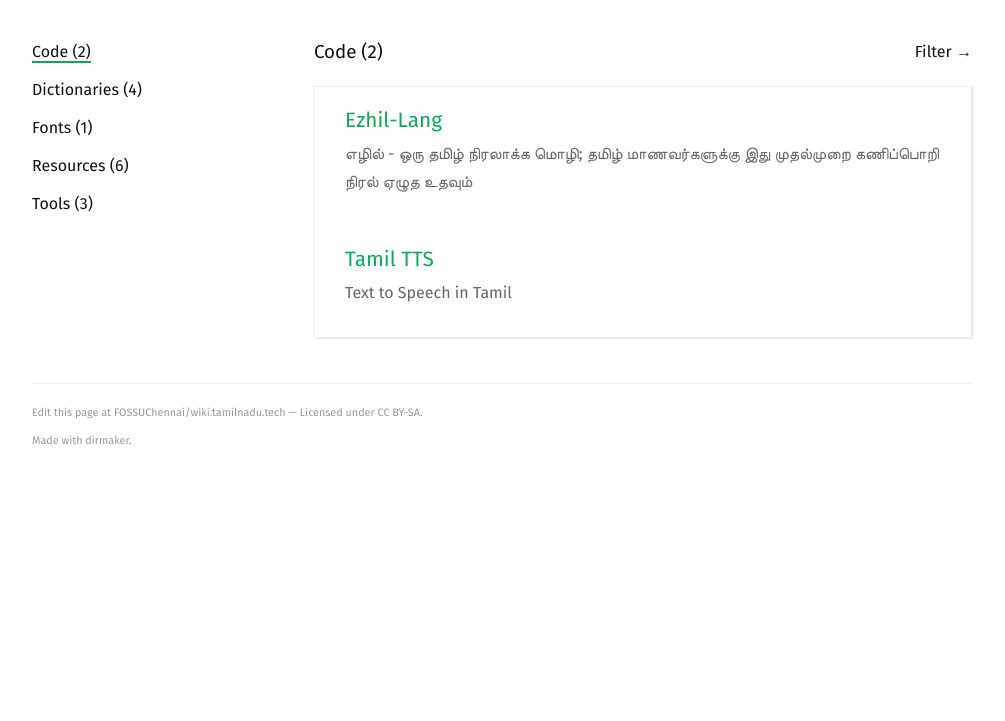
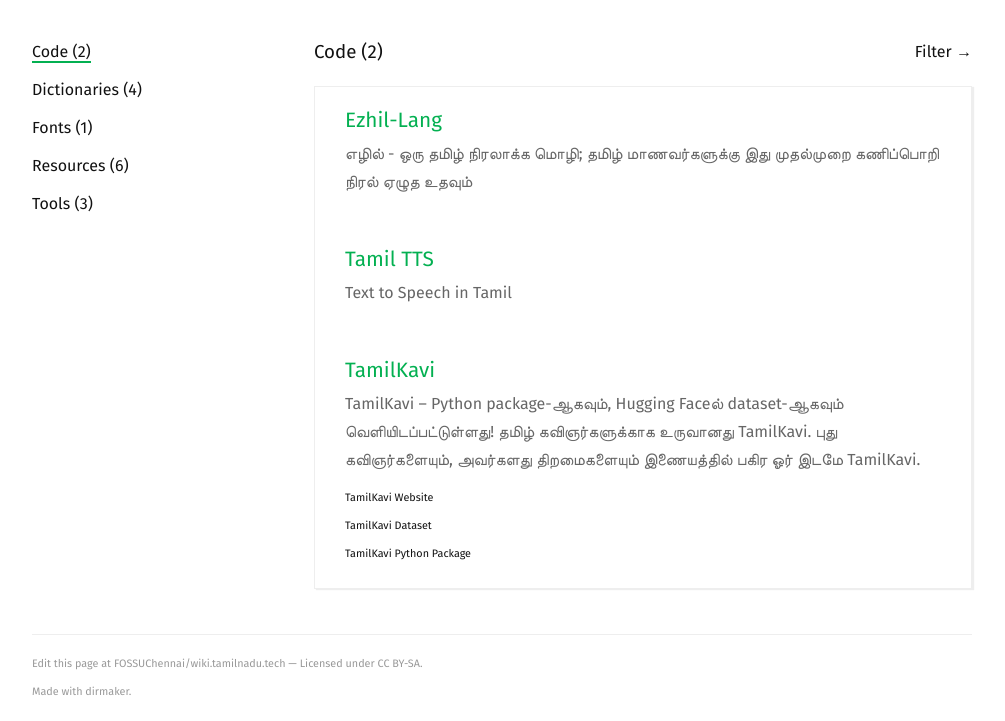
Before and after one commit to nammahari/wiki.tamilnadu.tech, a plain HTML site: page site/code.html in a window 1280 px wide. Shown: the part 155-876 px from the top of the page, without its empty margins (138-1143 px from the left). Before the commit the page ends 800 px from the top, so only its background shows below. Drawn offline with Linux system fonts and the light colour scheme.

Commit message:
Add TamilKavi in code section

```diff
--- a/site/code.html
+++ b/site/code.html
@@ -1,5 +1,6 @@
 <!DOCTYPE html>
 <html lang="en">
+
 <head>
 	<title>Code / தமிழ் மொழி கணினி வளங்களின் அடைவு.</title>
 	<meta http-equiv="Content-Type" content="text/html; charset=utf-8" />
@@ -9,7 +10,8 @@
 	<link rel="image_src" href="https://wiki.tamilnadu.tech/static/thumb.png" />
 
 	<meta property="og:title" content="Code / தமிழ் மொழி கணினி வளங்களின் அடைவு." />
-	<meta property="og:description" content="Code தொடர்பான தகவல்களின் தொகுப்பு / தமிழ் மொழி கணினி வளங்களின் அழகான அடைவு." />
+	<meta property="og:description"
+		content="Code தொடர்பான தகவல்களின் தொகுப்பு / தமிழ் மொழி கணினி வளங்களின் அழகான அடைவு." />
 	<meta property="og:type" content="website" />
 	<meta property="og:url" content="https://wiki.tamilnadu.tech/code.html" />
 	<meta property="og:image" content="https://wiki.tamilnadu.tech/static/thumb.png" />
@@ -17,6 +19,7 @@
 	<link href='https://fonts.googleapis.com/css?family=Fira+Sans:400&display=swap' rel='stylesheet' type='text/css' />
 	<link href="static/style.css" rel="stylesheet" type="text/css" />
 </head>
+
 <body>
 
 	<nav class="nav">
@@ -83,15 +86,13 @@
 
 					<ul id="items">
 
-						<li class="item"
-
-								data-device=""
-
-						>
+						<li class="item" data-device="">
 							<h2 class="title">
-								<a href="https://github.com/Ezhil-Language-Foundation/Ezhil-Lang" rel="noreferrer noopener" class="link">Ezhil-Lang</a>
+								<a href="https://github.com/Ezhil-Language-Foundation/Ezhil-Lang"
+									rel="noreferrer noopener" class="link">Ezhil-Lang</a>
 							</h2>
-							<p class="description">எழில் - ஒரு தமிழ் நிரலாக்க மொழி; தமிழ் மாணவர்களுக்கு இது முதல்முறை கணிப்பொறி நிரல் ஏழுத உதவும்</p>
+							<p class="description">எழில் - ஒரு தமிழ் நிரலாக்க மொழி; தமிழ் மாணவர்களுக்கு இது முதல்முறை
+								கணிப்பொறி நிரல் ஏழுத உதவும்</p>
 
 							<div class="taxonomies">
 
@@ -101,13 +102,10 @@
 							</div>
 						</li>
 
-						<li class="item"
-
-								data-device=""
-
-						>
+						<li class="item" data-device="">
 							<h2 class="title">
-								<a href="https://github.com/vasurenganathan/tamil-tts" rel="noreferrer noopener" class="link">Tamil TTS</a>
+								<a href="https://github.com/vasurenganathan/tamil-tts" rel="noreferrer noopener"
+									class="link">Tamil TTS</a>
 							</h2>
 							<p class="description">Text to Speech in Tamil</p>
 
@@ -119,6 +117,26 @@
 							</div>
 						</li>
 
+						<li class="item" data-device="">
+							<h2 class="title">
+								<a href="https://github.com/anandsundaramoorthysa/TamilKavi" rel="noreferrer noopener"
+									class="link">TamilKavi</a>
+							</h2>
+							<p class="description">TamilKavi – Python package-ஆகவும், Hugging Faceல் dataset-ஆகவும் வெளியிடப்பட்டுள்ளது!
+								தமிழ் கவிஞர்களுக்காக உருவானது TamilKavi.
+								புது கவிஞர்களையும், அவர்களது திறமைகளையும் இணையத்தில் பகிர ஓர் இடமே TamilKavi.</p>
+
+							<div class="taxonomies">
+								<a href="https://tamilkavi.com" rel="noreferrer noopener"
+									class="link">TamilKavi Website</a> <br>
+								<a href="https://huggingface.co/datasets/anandsundaramoorthysa/TamilKavi" rel="noreferrer noopener"
+									class="link">TamilKavi Dataset</a> <br>
+								<a href="https://pypi.org/project/tamilkavi/" rel="noreferrer noopener"
+									class="link">TamilKavi Python Package</a>
+
+
+							</div>
+						</li>
 					</ul>
 
 
@@ -129,7 +147,8 @@
 		</div><!-- container -->
 
 		<footer>
-		Edit this page at <a href="https://github.com/FOSSUChennai/wiki.tamilnadu.tech">FOSSUChennai/wiki.tamilnadu.tech</a>
+			Edit this page at <a
+				href="https://github.com/FOSSUChennai/wiki.tamilnadu.tech">FOSSUChennai/wiki.tamilnadu.tech</a>
 			&mdash; Licensed under <a href="https://creativecommons.org/licenses/by-sa/4.0/">CC BY-SA</a>.<br>
 			Made with <a href="https://github.com/knadh/dirmaker">dirmaker</a>.
 		</footer>
@@ -137,4 +156,5 @@
 		<script src="static/main.js"></script>
 	</div>
 </body>
+
 </html>
```
Also changed, not shown: 1 other file. Lines whose indentation alone changed are shown as unchanged.
